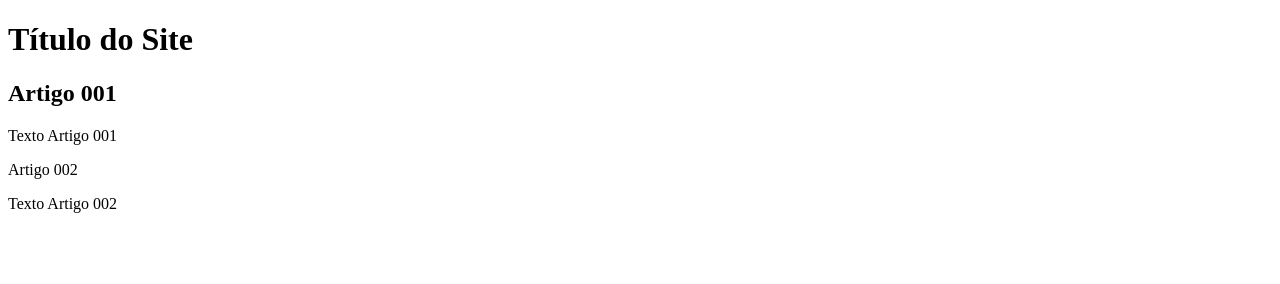
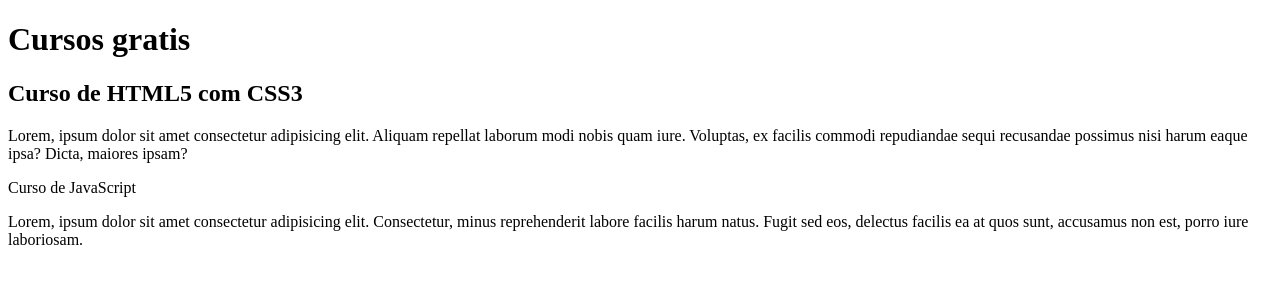
Before and after one commit to ISL21/projeto-site, a plain HTML site: page index.html in a window 1280 px wide. Drawn offline with Linux system fonts and the light colour scheme.

Commit message:
comecei a escrever conteudo

```diff
--- a/index.html
+++ b/index.html
@@ -8,14 +8,14 @@
 <body>
     <main>
         <header>
-            <h1>Título do Site</h1>
+            <h1>Cursos gratis</h1>
         </header>
         <article>
-            <h2>Artigo 001</h2>
-            <p>Texto Artigo 001</p>
+            <h2>Curso de HTML5 com CSS3</h2>
+            <p>Lorem, ipsum dolor sit amet consectetur adipisicing elit. Aliquam repellat laborum modi nobis quam iure. Voluptas, ex facilis commodi repudiandae sequi recusandae possimus nisi harum eaque ipsa? Dicta, maiores ipsam?</p>
         </article>
-        <article>Artigo 002</article>
-        <p>Texto Artigo 002</p>
+        <article>Curso de JavaScript</article>
+        <p>Lorem, ipsum dolor sit amet consectetur adipisicing elit. Consectetur, minus reprehenderit labore facilis harum natus. Fugit sed eos, delectus facilis ea at quos sunt, accusamus non est, porro iure laboriosam.</p>
     </main>
 
 </body>
```
